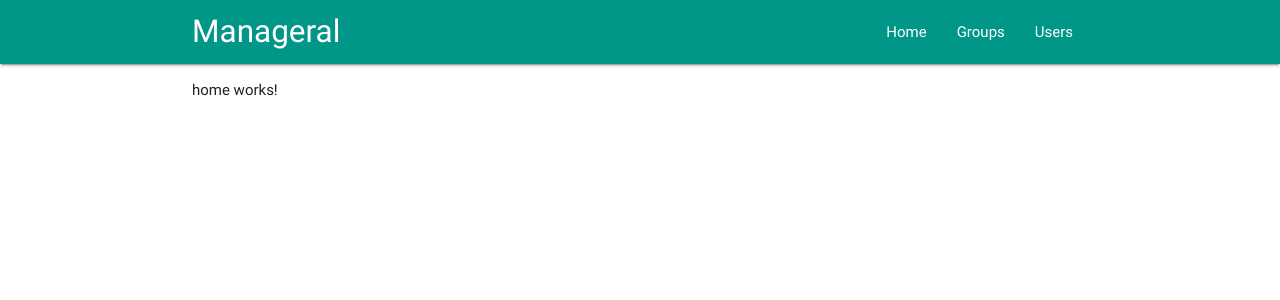
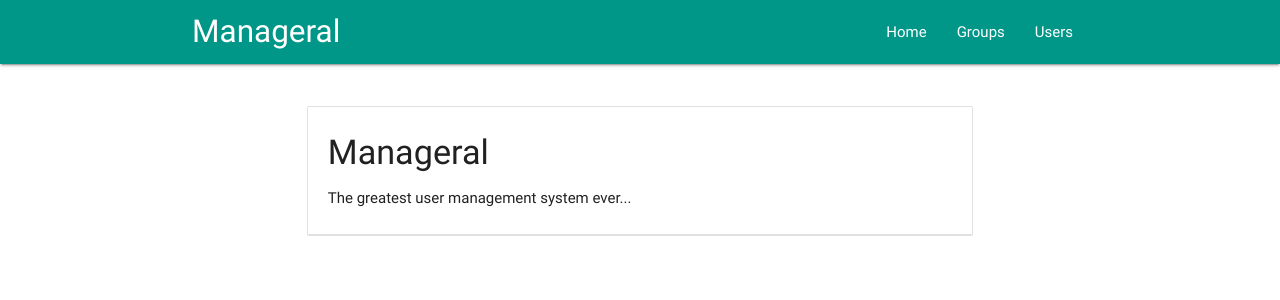
Before and after one commit to ahmad2smile/manageral, an Angular app: page / in a window 1280 px wide. Shown: the top 300 px of the page. Built offline with nearby package versions, Linux system fonts and the light colour scheme.

Commit message:
Added Intro on Homepage

```diff
--- a/api/db.json
+++ b/api/db.json
@@ -15,7 +15,6 @@
       "users": [
         1,
         2,
-        3,
         4,
         5
       ]
@@ -29,8 +28,8 @@
       ]
     },
     {
-      "title": "TestGroup",
-      "intro": "This is a test Group",
+      "title": "Empty Group",
+      "intro": "To Show all the options",
       "users": [],
       "id": 4
     }
@@ -39,13 +38,6 @@
     {
       "id": 2,
       "name": "Spartan",
-      "groups": [
-        2
-      ]
-    },
-    {
-      "id": 3,
-      "name": "Leigon",
       "groups": [
         2
       ]
--- a/src/app/pages/home/home.component.html
+++ b/src/app/pages/home/home.component.html
@@ -1,3 +1,12 @@
-<p>
-  home works!
-</p>
+<div class="row formContent">
+    <div class="col s12 m9 l9">
+        <h3>{{ name }}</h3>
+
+        <ul class="collection with-header">
+            <li class="collection-header">
+                <h4>Manageral</h4>
+                <p>The greatest user management system ever...</p>
+            </li>
+        </ul>
+    </div>
+</div>
```
